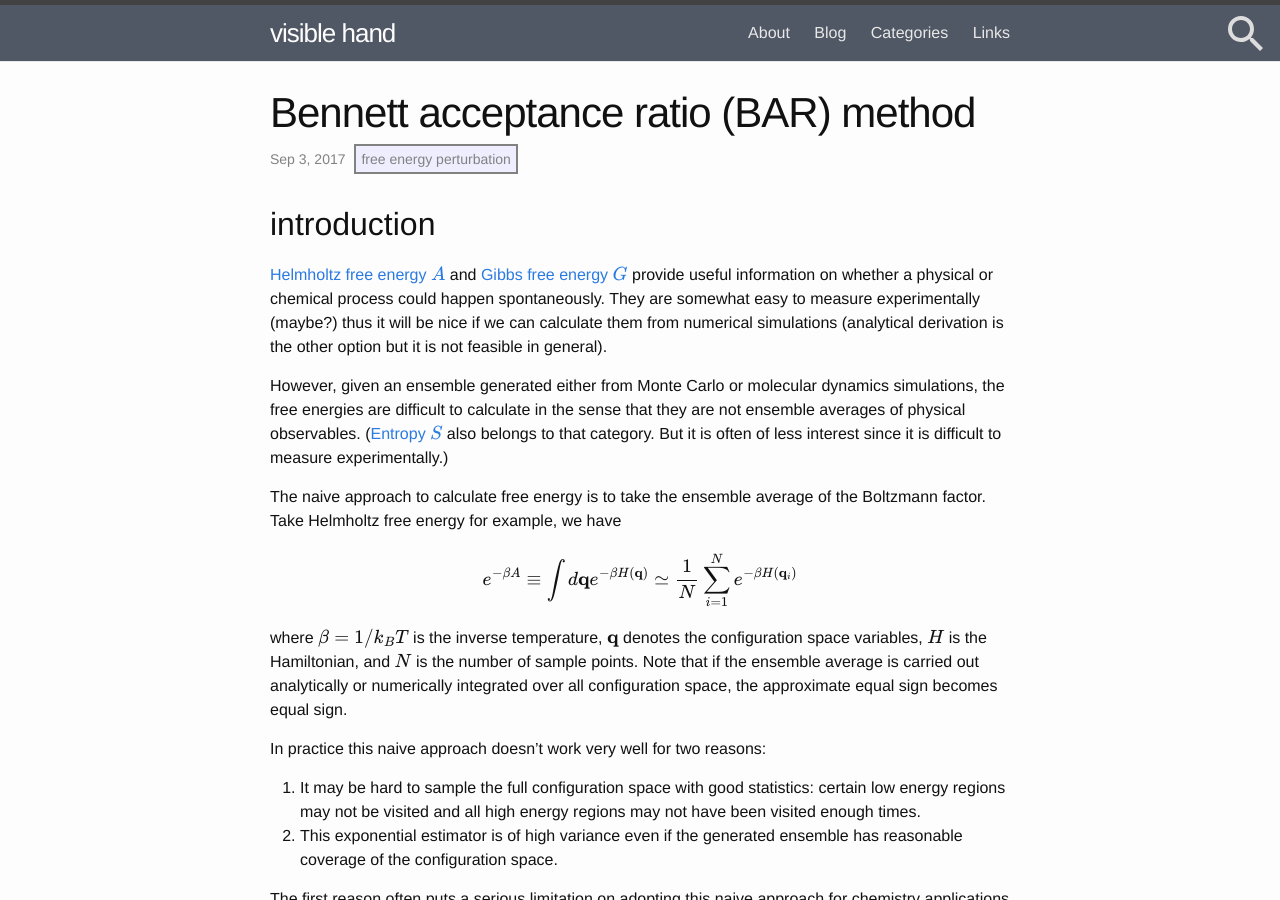
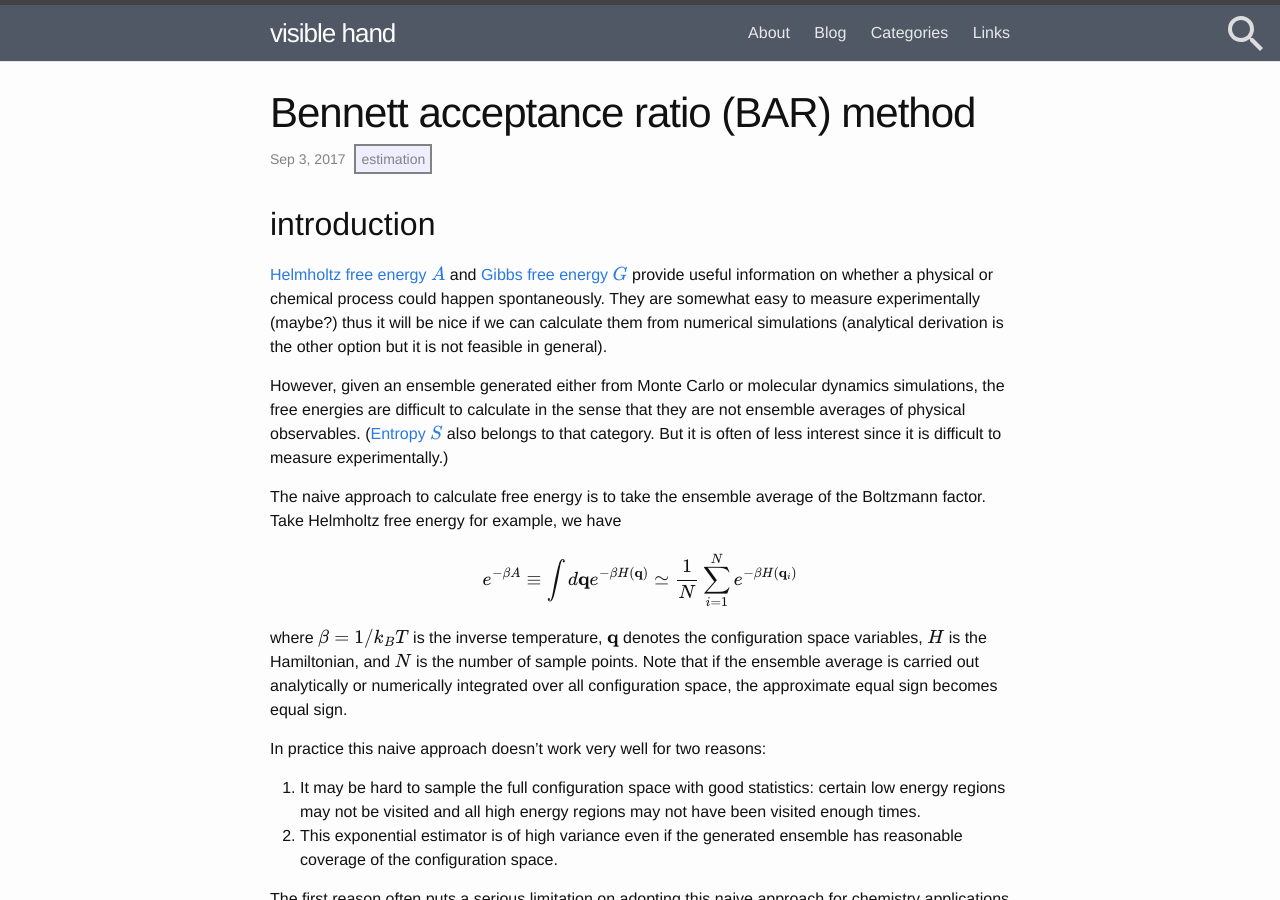
Before and after one commit to nosarthur/nosarthur.github.io, a Jekyll site: the page built from _posts/2017-09-03-bar.md, in a window 1280 px wide and 900 px high. Built offline with Jekyll 4.4.1, drawn with Linux system fonts in a browser that asks for light colours; formulas are drawn with MathJax 3; comment, search, counter and statistics services are not loaded.

Commit message:
Update 2017-09-03-bar.md

```diff
--- a/_posts/2017-09-03-bar.md
+++ b/_posts/2017-09-03-bar.md
@@ -2,9 +2,9 @@
 layout: post
 title: Bennett acceptance ratio (BAR) method
 date:   2017-09-03 03:43:08 -0500
-categories: [math and physics]
+categories: [free energy perturbation]
 comments: true
-tags: [free energy perturbation]
+tags: [estimation]
 ---
 
 ## introduction
```
